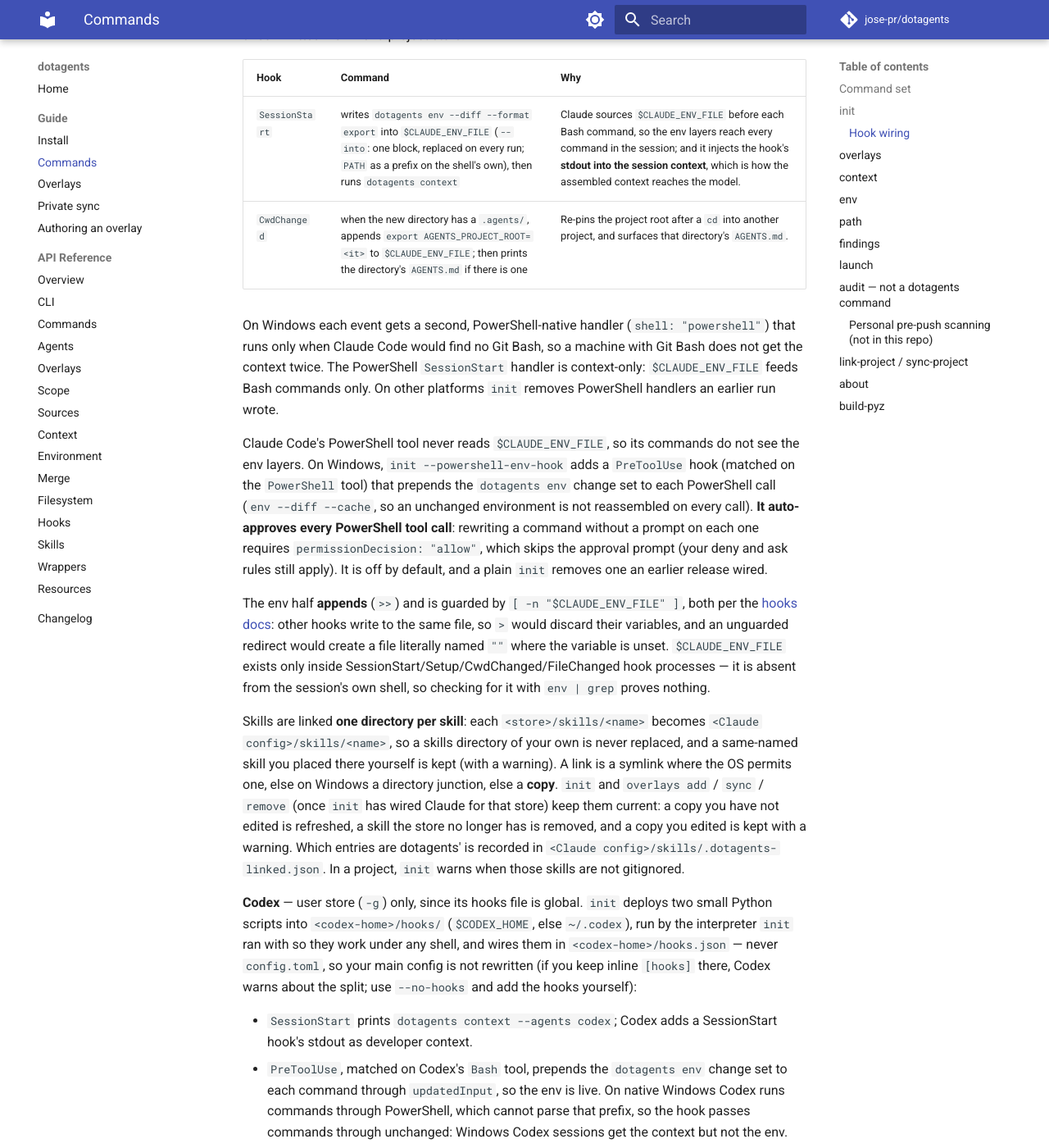
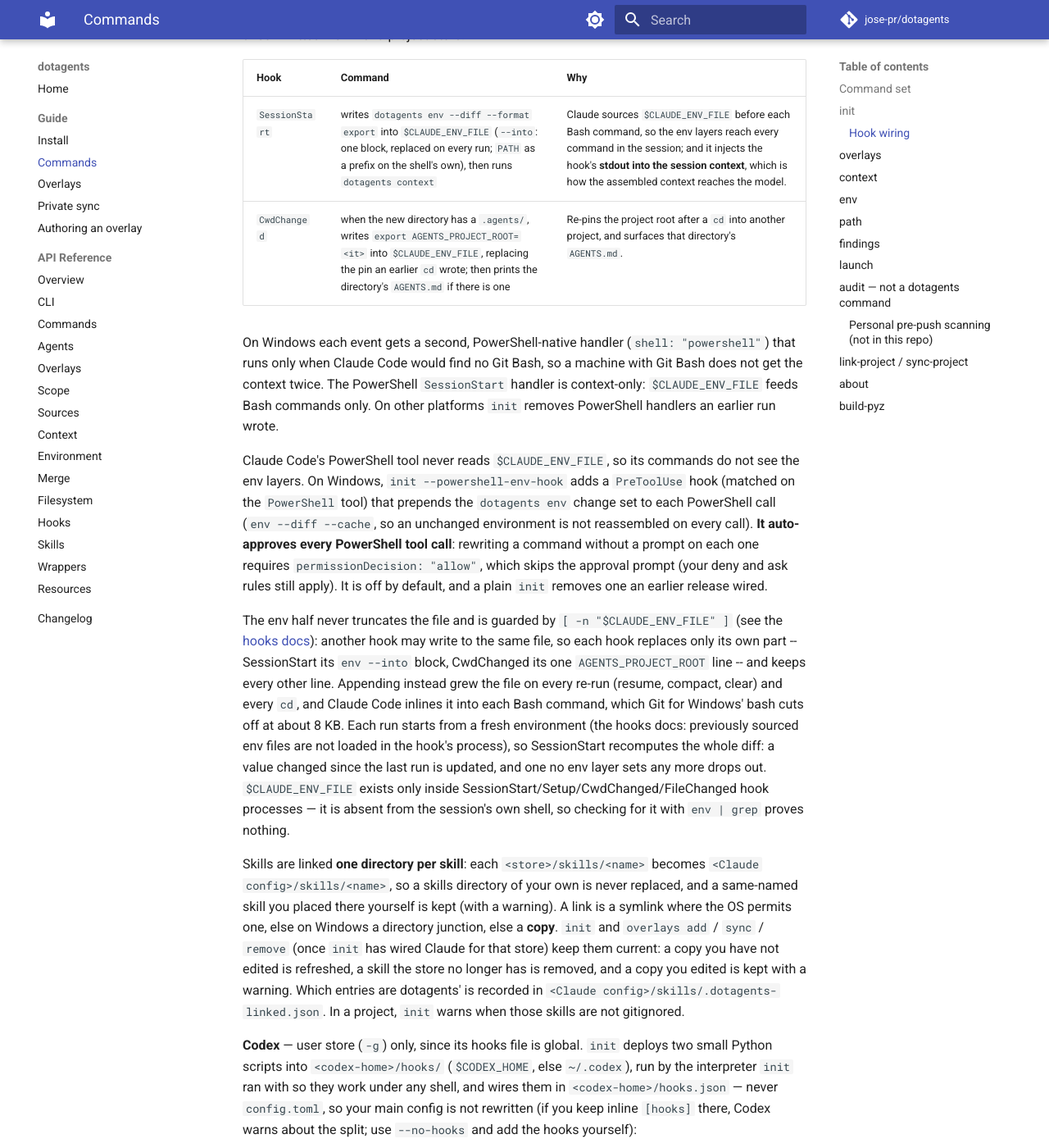
Before and after one commit to jose-pr/dotagents, an MkDocs documentation site: the page built from docs/guide/commands.md, in a window 1280 px wide and 1400 px high, scrolled down 2320 px. Shown: the whole window at 82% size. Built offline with MkDocs 1.6.1 and Material for MkDocs 9.7.7, drawn with Linux system fonts in a browser that asks for light colours; comment, search, counter and statistics services are not loaded.

Commit message:
docs: how the hooks write CLAUDE_ENV_FILE, and why a re-run recomputes it

```diff
--- a/docs/guide/commands.md
+++ b/docs/guide/commands.md
@@ -88,7 +88,7 @@
 | Hook | Command | Why |
 | --- | --- | --- |
 | `SessionStart` | writes `dotagents env --diff --format export` into `$CLAUDE_ENV_FILE` (`--into`: one block, replaced on every run; `PATH` as a prefix on the shell's own), then runs `dotagents context` | Claude sources `$CLAUDE_ENV_FILE` before each Bash command, so the env layers reach every command in the session; and it injects the hook's **stdout into the session context**, which is how the assembled context reaches the model. |
-| `CwdChanged` | when the new directory has a `.agents/`, appends `export AGENTS_PROJECT_ROOT=<it>` to `$CLAUDE_ENV_FILE`; then prints the directory's `AGENTS.md` if there is one | Re-pins the project root after a `cd` into another project, and surfaces that directory's `AGENTS.md`. |
+| `CwdChanged` | when the new directory has a `.agents/`, writes `export AGENTS_PROJECT_ROOT=<it>` into `$CLAUDE_ENV_FILE`, replacing the pin an earlier `cd` wrote; then prints the directory's `AGENTS.md` if there is one | Re-pins the project root after a `cd` into another project, and surfaces that directory's `AGENTS.md`. |
 
 On Windows each event gets a second, PowerShell-native handler (`shell:
 "powershell"`) that runs only when Claude Code would find no Git Bash, so a machine
@@ -105,11 +105,16 @@
 approval prompt (your deny and ask rules still apply). It is off by default, and a
 plain `init` removes one an earlier release wired.
 
-The env half **appends** (`>>`) and is guarded by `[ -n "$CLAUDE_ENV_FILE" ]`, both
-per the [hooks docs](https://code.claude.com/docs/en/hooks#persist-environment-variables):
-other hooks write to the same file, so `>` would discard their variables, and an
-unguarded redirect would create a file literally named `""` where the variable is
-unset. `$CLAUDE_ENV_FILE` exists only inside SessionStart/Setup/CwdChanged/FileChanged
+The env half never truncates the file and is guarded by `[ -n "$CLAUDE_ENV_FILE" ]`
+(see the [hooks docs](https://code.claude.com/docs/en/hooks#persist-environment-variables)):
+another hook may write to the same file, so each hook replaces only its own part --
+SessionStart its `env --into` block, CwdChanged its one `AGENTS_PROJECT_ROOT` line --
+and keeps every other line. Appending instead grew the file on every re-run (resume,
+compact, clear) and every `cd`, and Claude Code inlines it into each Bash command, which
+Git for Windows' bash cuts off at about 8 KB. Each run starts from a fresh environment
+(the hooks docs: previously sourced env files are not loaded in the hook's process), so
+SessionStart recomputes the whole diff: a value changed since the last run is updated,
+and one no env layer sets any more drops out. `$CLAUDE_ENV_FILE` exists only inside SessionStart/Setup/CwdChanged/FileChanged
 hook processes — it is absent from the session's own shell, so checking for it with
 `env | grep` proves nothing.
 
```
Also changed, not shown: CHANGELOG.md (+7 -0 lines).
